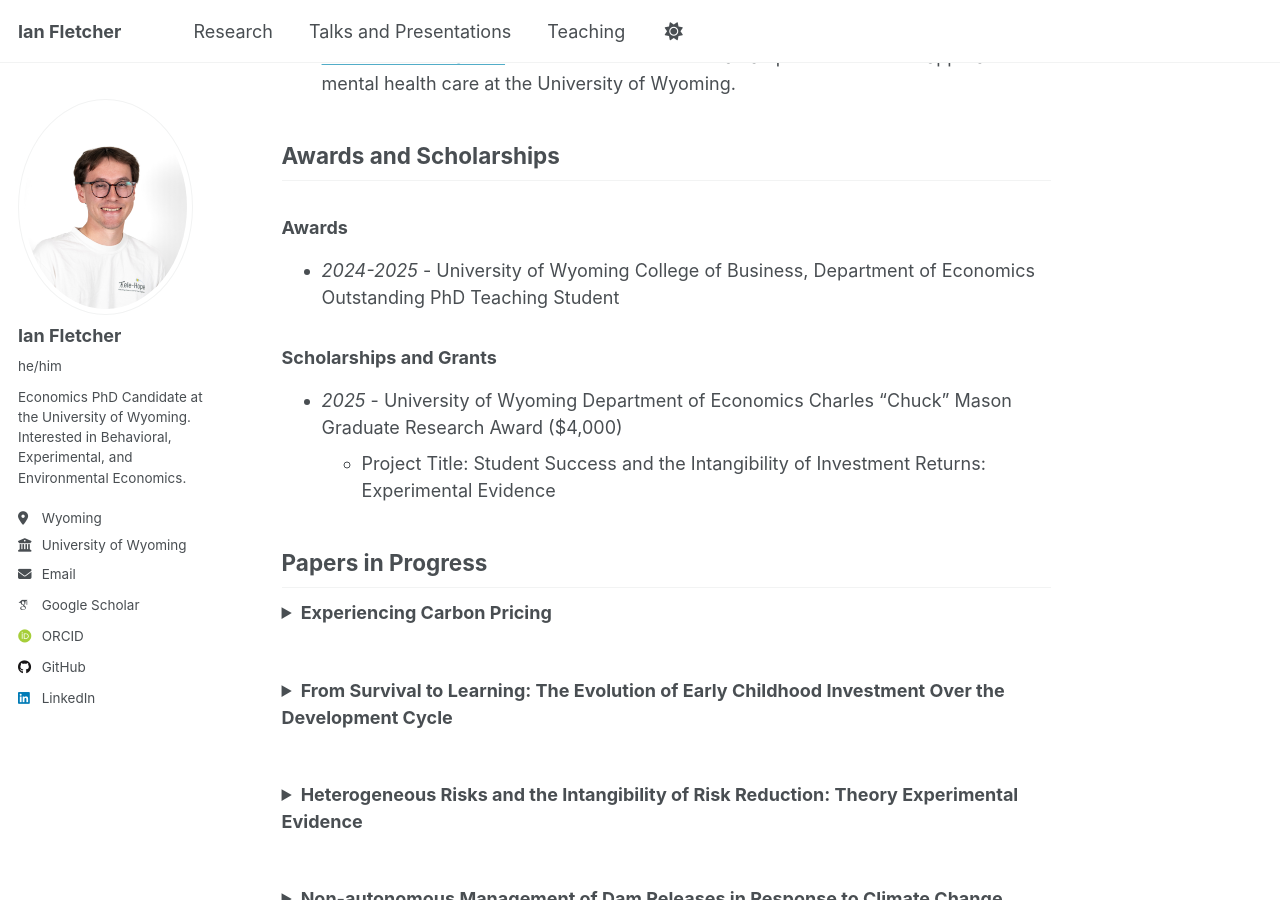
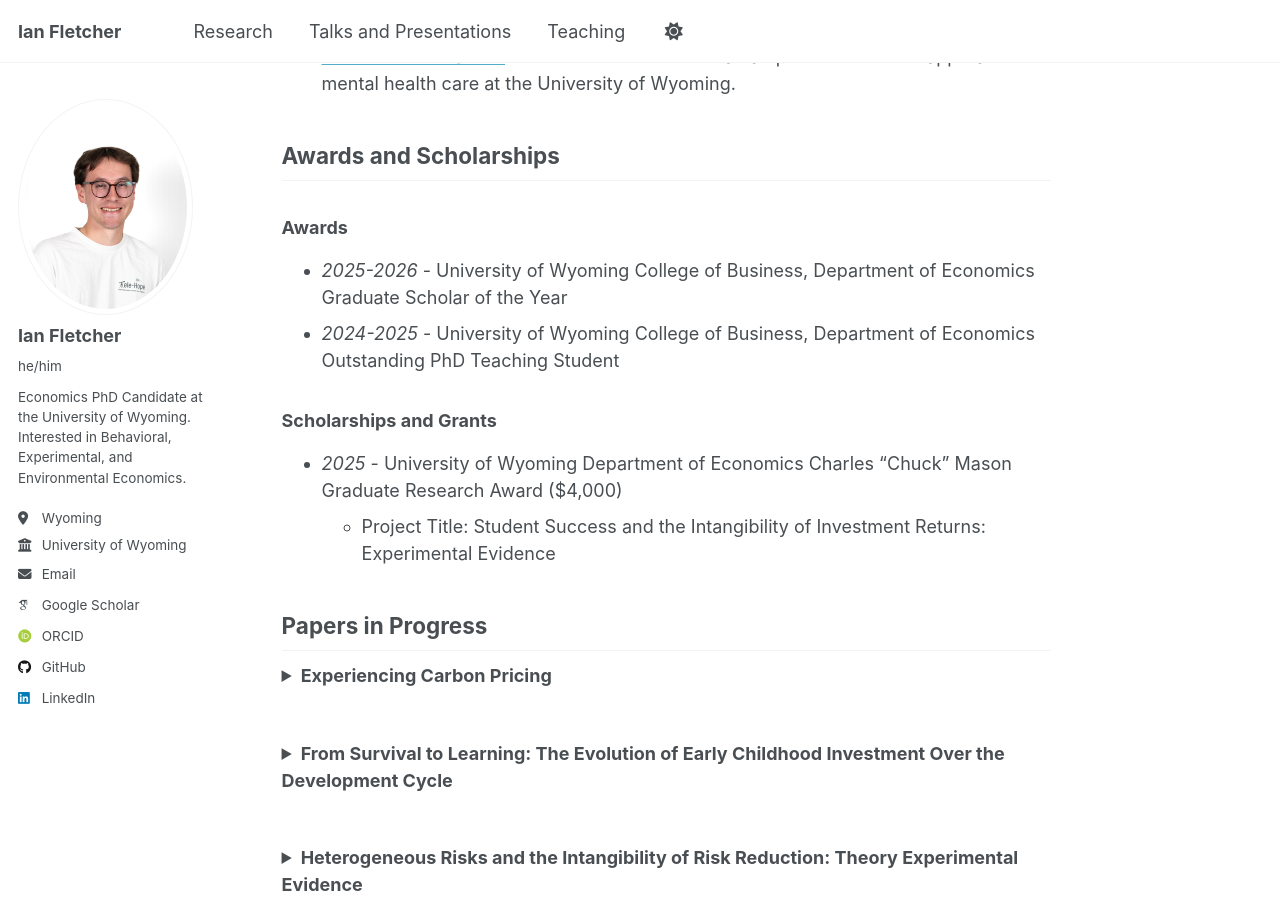
Before and after one commit to fletcherian/fletcherian.github.io, a Jekyll site: the page built from _pages/about.md, in a window 1280 px wide and 900 px high, scrolled down 1105 px. Built offline with Jekyll 4.4.1, drawn with Linux system fonts in a browser that asks for light colours; some web fonts are replaced; a script that is not in the unit is left out.

Commit message:
Update about.md

```diff
--- a/_pages/about.md
+++ b/_pages/about.md
@@ -30,6 +30,7 @@ You can download my CV here (Updated February 1, 2026): [Download CV (PDF)](http
 
 ## Awards and Scholarships
 ### Awards
+* _2025-2026_ - University of Wyoming College of Business, Department of Economics Graduate Scholar of the Year
 * _2024-2025_ - University of Wyoming College of Business, Department of Economics Outstanding PhD Teaching Student
 
 ### Scholarships and Grants
```
